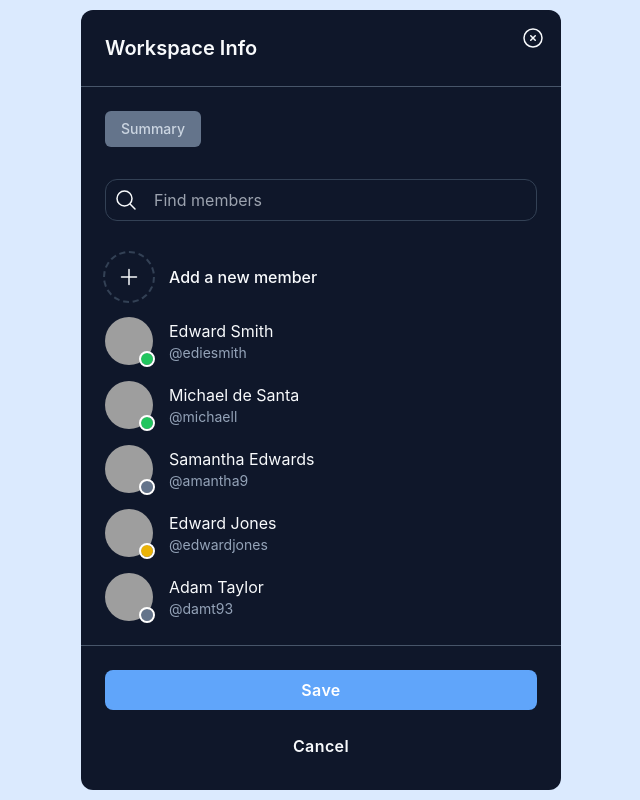
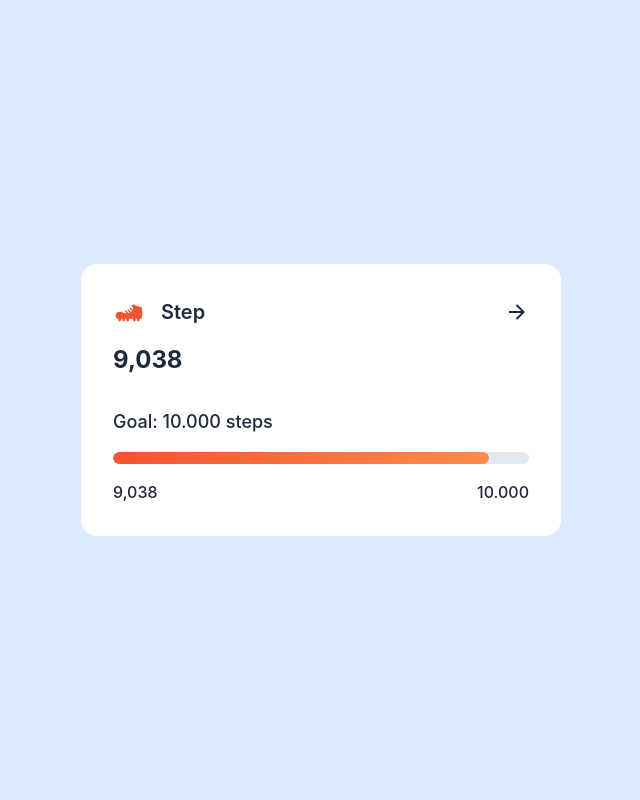
Before and after one commit to phamhuulocforwork/combillUI, a React (Create React App) app: page / in a window 1280 px wide. Shown: the whole page, without its empty margins (319-959 px from the left). Built offline with nearby package versions, Linux system fonts and the light colour scheme; grey boxes are pictures that could not be loaded.

Commit message:
Step Count

```diff
--- a/src/App.jsx
+++ b/src/App.jsx
@@ -1,9 +1,9 @@
-import WorkspaceInfo from './features/WorkspaceInfo'
+import StepCount from './features/StepCount'
 
 function App() {
   return (
     <div className="flex items-center justify-center bg-blue-100 w-full h-screen gap-8">
-      <WorkspaceInfo></WorkspaceInfo>
+      <StepCount></StepCount>
     </div>
   )
 }
--- /dev/null
+++ b/src/features/StepCount/index.jsx
@@ -0,0 +1,48 @@
+import React from 'react'
+
+export default function StepCount() {
+  return (
+    <div className="bg-white p-8 text-slate-800 rounded-2xl flex flex-col min-w-[30rem]">
+      <div className="flex justify-between items-center">
+        <div className="flex items-center gap-4 text-[#f45330]">
+          <svg
+            xmlns="http://www.w3.org/2000/svg"
+            viewBox="0 0 24 24"
+            className="w-8 h-8"
+          >
+            <path
+              fill="currentColor"
+              d="M21 8h-.7l-.05-.03c-2.11-.13-3.87-.8-4.72-1.74L14 7c-.05.1-.11.19-.16.28c.71.61 1.16 1.37 1.16 2.22c0 .33-.09.64-.21.95l-1.87-1.87c-.22.25-.45.49-.7.71l2.03 2.03c-.21.25-.45.47-.75.68l-2.07-2.09c-.29.2-.58.37-.88.54l2.03 2.05c-.33.13-.69.24-1.08.32l-1.91-1.91c-.34.14-.68.27-1.03.38l1.7 1.71H10c-1.5 0-2.8-.46-3.72-1.18c-.82.13-1.6.18-2.28.18c-2 0-2 3-2 3c0 1.11.89 2 2 2v1c0 .55.45 1 1 1s1-.45 1-1v-1h1v1c0 .55.45 1 1 1s1-.45 1-1v-1h1v1c0 .55.45 1 1 1s1-.45 1-1v-1h3v1c0 .55.45 1 1 1s1-.45 1-1v-1h1v1c0 .55.45 1 1 1s1-.45 1-1v-1h1s1 0 1-4.5C22 9 21 8 21 8Z"
+            />
+          </svg>
+          <p className="font-semibold text-slate-800 text-xl">Step</p>
+        </div>
+        <div>
+          <svg
+            xmlns="http://www.w3.org/2000/svg"
+            viewBox="0 0 24 24"
+            fill="currentColor"
+            className="w-6 h-6"
+          >
+            <path d="M16.1716 10.9999L10.8076 5.63589L12.2218 4.22168L20 11.9999L12.2218 19.778L10.8076 18.3638L16.1716 12.9999H4V10.9999H16.1716Z"></path>
+          </svg>
+        </div>
+      </div>
+
+      <div className="mt-4">
+        <span className="font-bold text-2xl">9,038</span>
+      </div>
+
+      <div className="flex flex-col gap-4 mt-8">
+        <span className="font-medium text-lg">Goal: 10.000 steps</span>
+        <div className="overflow-hidden h-3 text-xs flex rounded-full bg-slate-200">
+          <div className="w-[90.35%] shadow-none flex flex-col text-center rounded-full whitespace-nowrap text-white justify-center bg-gradient-to-r from-[#f45330] to-[#ff8b4b]"></div>
+        </div>
+        <div className="flex justify-between">
+          <span className="font-medium">9,038</span>
+          <span className="font-medium">10.000</span>
+        </div>
+      </div>
+    </div>
+  )
+}
```
